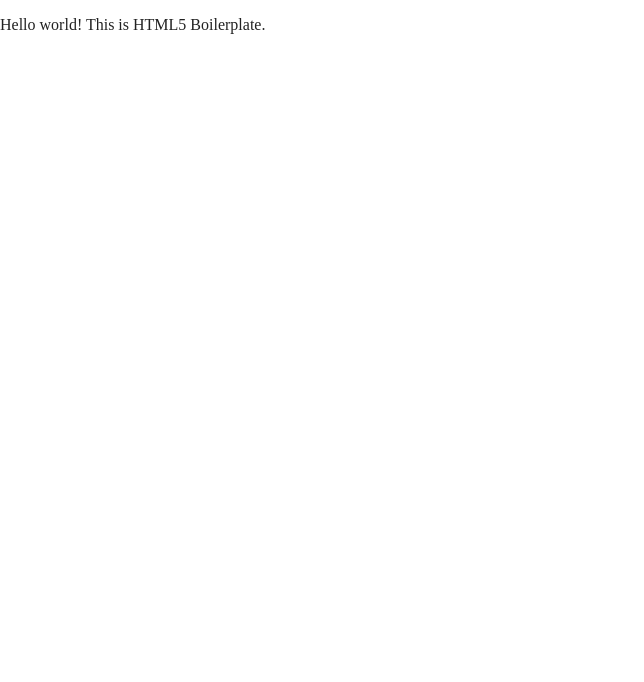
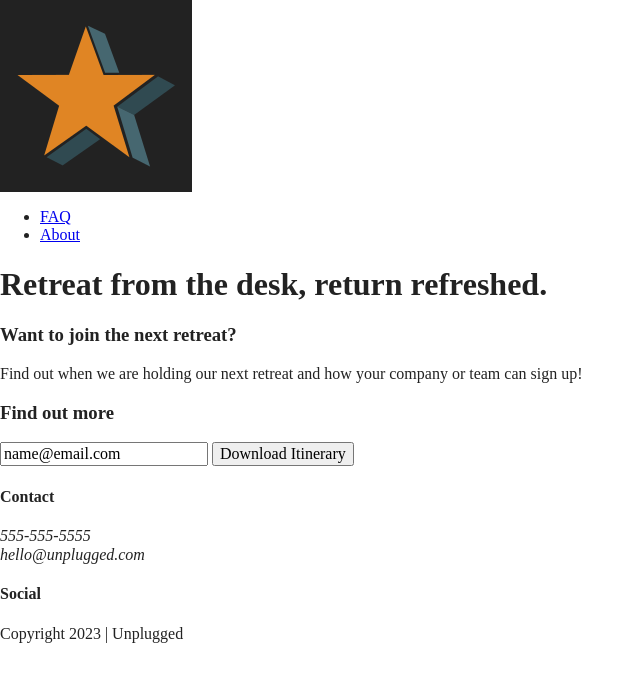
Before and after one commit to KBuzitis/unplugged, a website built with Parcel: page index.html in a window 1280 px wide. Shown: the whole page, without its empty margins (0-644 px from the left). Built offline with nearby package versions, Linux system fonts and the light colour scheme.

Commit message:
header/footer content

```diff
--- a/index.html
+++ b/index.html
@@ -1,31 +1,95 @@
 <!doctype html>
 <html class="no-js" lang="">
-
   <head>
     <meta charset="utf-8">
     <title></title>
     <meta name="description" content="">
     <meta name="viewport" content="width=device-width, initial-scale=1">
-
     <meta property="og:title" content="">
     <meta property="og:type" content="">
     <meta property="og:url" content="">
     <meta property="og:image" content="">
-
     <link rel="manifest" href="site.webmanifest">
     <link rel="apple-touch-icon" href="icon.png">
     <!-- Place favicon.ico in the root directory -->
 
     <link rel="stylesheet" href="css/normalize.css">
     <link rel="stylesheet" href="css/main.css">
-
     <meta name="theme-color" content="#fafafa">
   </head>
-
   <body>
-
-  <!-- Add your site or application content here -->
-  <p>Hello world! This is HTML5 Boilerplate.</p>
+    <header>
+      <div class="content-wrapper">
+        <a href="x">
+          <img src="icon.png" alt="unplugged logo">
+        </a>
+        <div class="header-divider"></div>
+        <nav>
+          <ul class="nav">
+            <li><a href="faq/index.html">
+              FAQ</a></li>
+            <li><a href="about/index.html">About</a></li>
+          </ul>
+        </nav>
+      </div>
+    </header>
+    <main>
+      <section class="hero-area">
+        <div class="content-wrapper">
+          <h1>
+            Retreat from the desk, return refreshed.
+          </h1>
+        </div>
+      </section>
+      <aside>
+        <div class="content-wrapper">
+          <div class="form-description">
+            <h3>
+              Want to join the next retreat?
+            </h3>
+            <p>
+              Find out when we are holding our next retreat and how your company or team can sign up!
+            </p>
+          </div>
+          <div class="form">
+            <h3>
+              Find out more
+            </h3>
+            <input type="text" name="name" value="name@email.com">
+            <input type="button" value="Download Itinerary">
+          </div>
+        </div>
+      </aside>
+    </main>
+    <footer>
+      <div class="content-wrapper">
+        <div class="footer-content">
+        <div class="contact">
+            <h4>
+              Contact
+            </h4>
+            <address>
+                555-555-5555<br>hello@unplugged.com
+            </address>
+          </div>
+          <div class="social">
+            <h4>
+              Social
+            </h4>
+            <div class="social-icons">
+              <p><a href="https://www.facebook.com/" target="_blank"></a></p>
+              <p><a href="https://twitter.com/" target="_blank"></a></p>
+              <p><a href="https://www.instagram.com/" target="_blank"></a></p>
+            </div>
+          </div>
+          <div class="copyright">
+            <p>
+              Copyright 2023 | Unplugged
+            </p>
+          </div>
+        </div>
+      </div>
+    </footer>
     <script src="js/vendor/modernizr-3.11.2.min.js"></script>
     <script src="js/plugins.js"></script>
     <script src="js/main.js"></script>
@@ -37,5 +101,4 @@
     </script>
     <script src="https://www.google-analytics.com/analytics.js" async></script>
   </body>
-
 </html>
```
Also changed, not shown: about/index.html (+72 -1 lines), faq/index.html (+72 -9 lines). Lines whose indentation alone changed are shown as unchanged.
